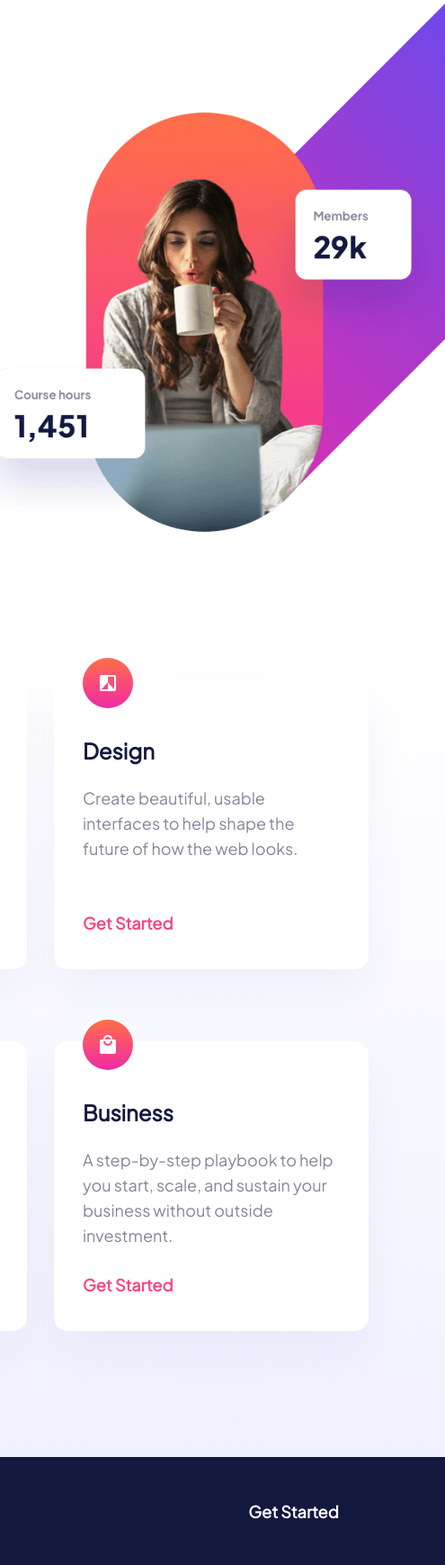
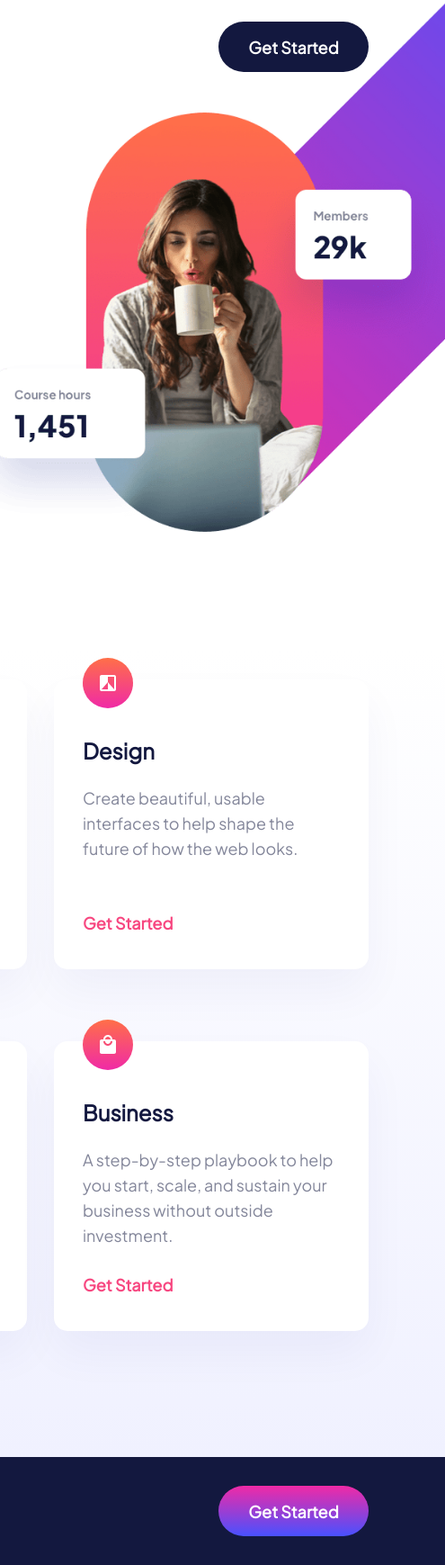
Before and after one commit to amt-isaac-agbobli/amalitech-phace-one-project, a plain HTML site: page index.html in a window 1280 px wide. Shown: the full height of the page at 90% size, 785-1280 px from the left. Drawn offline with Linux system fonts and the light colour scheme.

Commit message:
retouch of html

```diff
--- a/index.html
+++ b/index.html
@@ -16,7 +16,7 @@
       <a href="#" class="header-logo logo">
         <img src="assets/logo-dark.svg" alt="Skilled e-learning's logo">
       </a>
-      <a href="#" class="header-get-stated btn dark-blue">Get Started</a>
+      <a href="#" class="btn btn-dark-blue">Get Started</a>
     </div>
   </header>
   <!---->
@@ -82,7 +82,7 @@
       <a href="#" class="footer-logo logo">
         <img src="assets/logo-light.svg" alt="Skilled e-learning's logo">
       </a>
-      <a href="#" class="footer-get-started btn gradient-blue-pink">Get Started</a>
+      <a href="#" class="btn btn-gradient-blue-pink">Get Started</a>
     </div>
   </footer>
 
```
